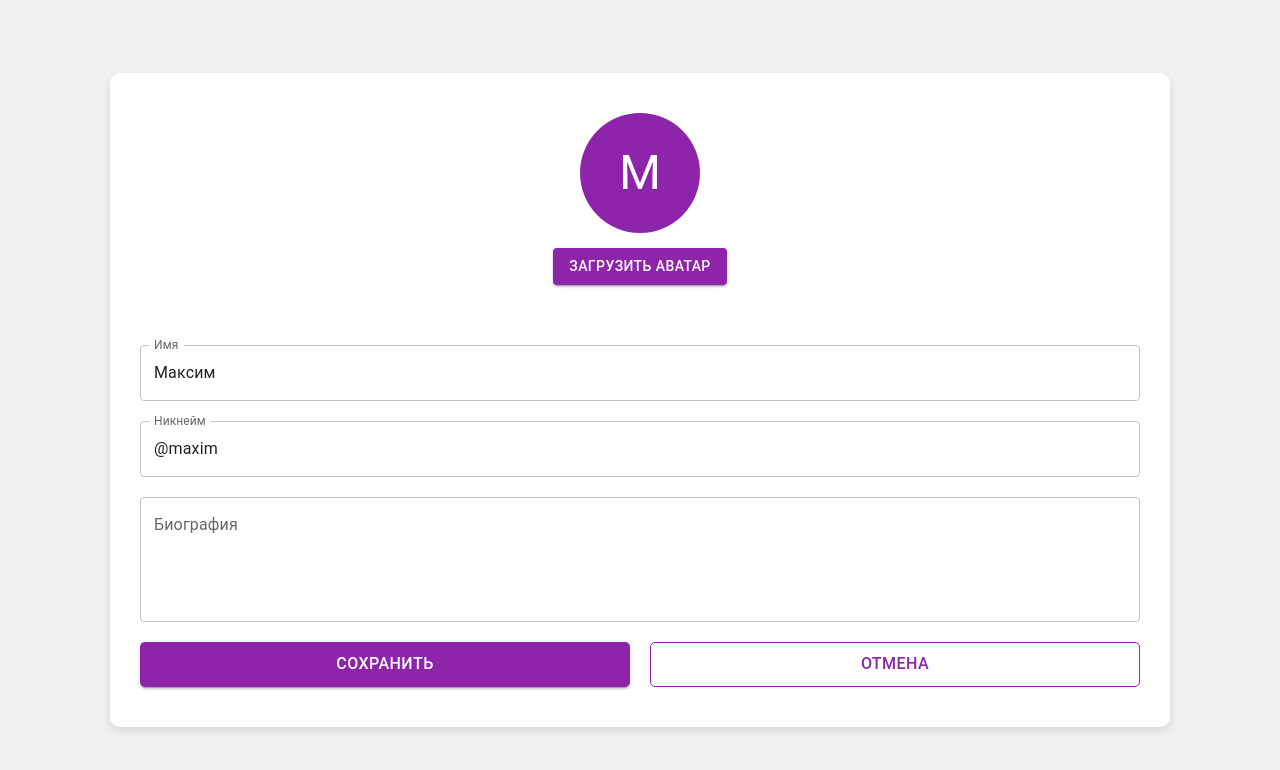
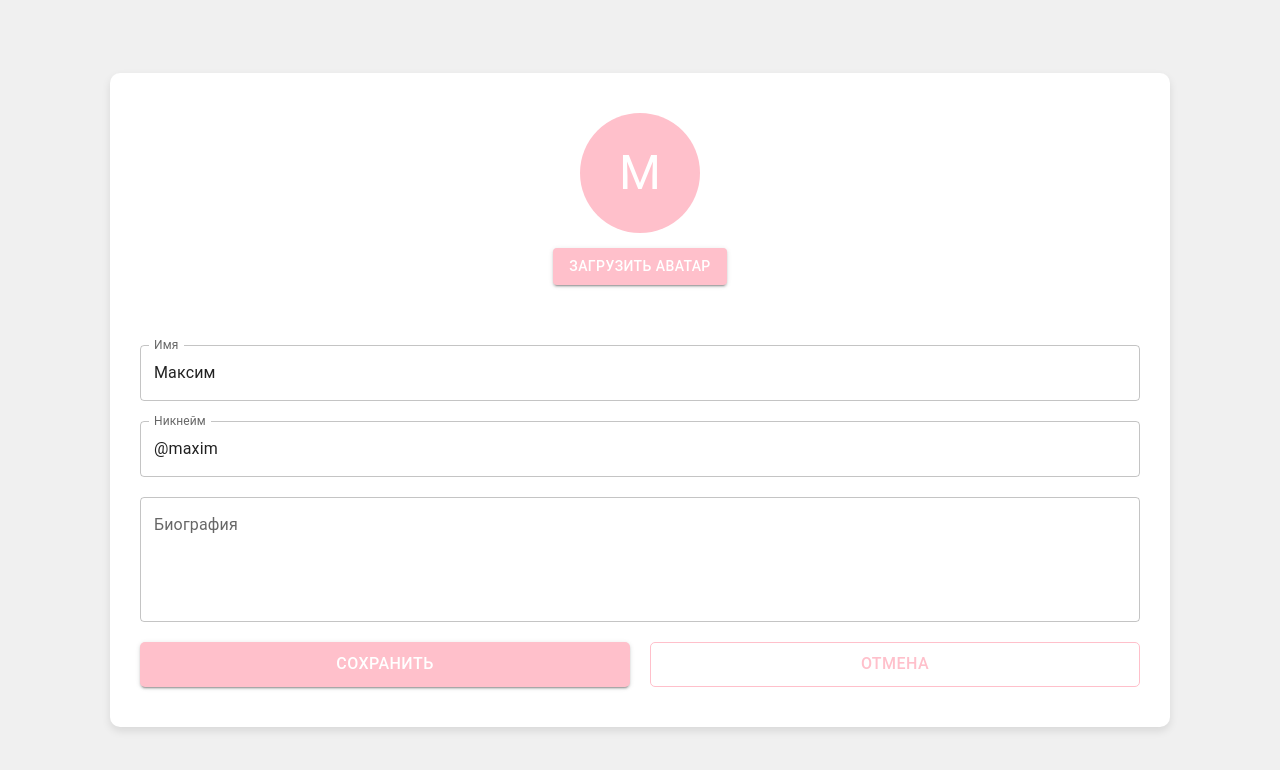
Before and after one commit to osipowvw/diplom-chat, a React (Vite) app in the folder react-chat/: page /#/profile in a window 1280 px wide. Shown: the top 770 px of the page. Built offline with nearby package versions, Linux system fonts and the light colour scheme.

Commit message:
Fix colors in chat item

```diff
--- a/react-chat/src/components/ChatItem/ChatItem.module.scss
+++ b/react-chat/src/components/ChatItem/ChatItem.module.scss
@@ -14,7 +14,7 @@
 
 .avatar {
     margin-right: 10px;
-    background-color: #8e24aa;
+    background-color: pink;
     color: #fff;
 }
 
--- a/react-chat/src/components/ChatListScreen/ChatListScreen.module.scss
+++ b/react-chat/src/components/ChatListScreen/ChatListScreen.module.scss
@@ -8,7 +8,7 @@
 
 .header {
     padding: 10px 20px;
-    background-color: #8e24aa;
+    background-color: pink;
     color: #fff;
     display: flex;
     align-items: center;
@@ -37,11 +37,11 @@
         }
 
         &:hover fieldset {
-            border-color: #8e24aa;
+            border-color: pink;
         }
 
         &.Mui-focused fieldset {
-            border-color: #8e24aa;
+            border-color: pink;
         }
 
         input {
@@ -61,7 +61,7 @@
     align-self: flex-end;
     bottom: 30px;
     right: 30px;
-    background-color: #8e24aa;
+    background-color: pink;
     color: #fff;
     width: 60px;
     height: 60px;
--- a/react-chat/src/components/Header/Header.module.scss
+++ b/react-chat/src/components/Header/Header.module.scss
@@ -1,7 +1,7 @@
 .chatHeader {
     flex-shrink: 0;
     height: 60px;
-    background-color: #8e24aa;
+    background-color: pink;
     padding: 10px;
     color: #fff;
     display: flex;
@@ -15,7 +15,7 @@
 .avatar {
     margin: 0 10px;
     background-color: #fff !important;
-    color: #8e24aa !important;
+    color: pink !important;
 }
 
 .headerInfo {
--- a/react-chat/src/components/MessageItem/MessageItem.module.scss
+++ b/react-chat/src/components/MessageItem/MessageItem.module.scss
@@ -25,8 +25,8 @@
     align-self: flex-end;
     max-width: 60%;
     min-width: 20%;
-    background-color: #8e24aa;
-    color: #fff;
+    background-color: pink;
+    color: black;
 }
 
 .otherMessage {
--- a/react-chat/src/components/ProfileScreen/ProfileScreen.module.scss
+++ b/react-chat/src/components/ProfileScreen/ProfileScreen.module.scss
@@ -35,12 +35,12 @@
         width: 120px;
         height: 120px;
         margin-bottom: 15px;
-        background-color: #8e24aa;
+        background-color: pink;
         font-size: 48px;
     }
 
     .uploadAvatar {
-        background-color: #8e24aa !important;
+        background-color: pink !important;
         color: #fff !important;
 
         &:hover {
@@ -50,7 +50,7 @@
 
     button {
         height: 45px;
-        background-color: #8e24aa;
+        background-color: pink;
         color: #fff;
         border-radius: 5px;
         padding: 0 20px;
@@ -82,7 +82,7 @@
     }
 
     .saveButton {
-        background-color: #8e24aa;
+        background-color: pink;
         color: #fff;
 
         &:hover {
@@ -91,8 +91,8 @@
     }
 
     .cancelButton {
-        border: 1px solid #8e24aa;
-        color: #8e24aa;
+        border: 1px solid pink;
+        color: pink;
         background-color: transparent;
 
         &:hover {
```
